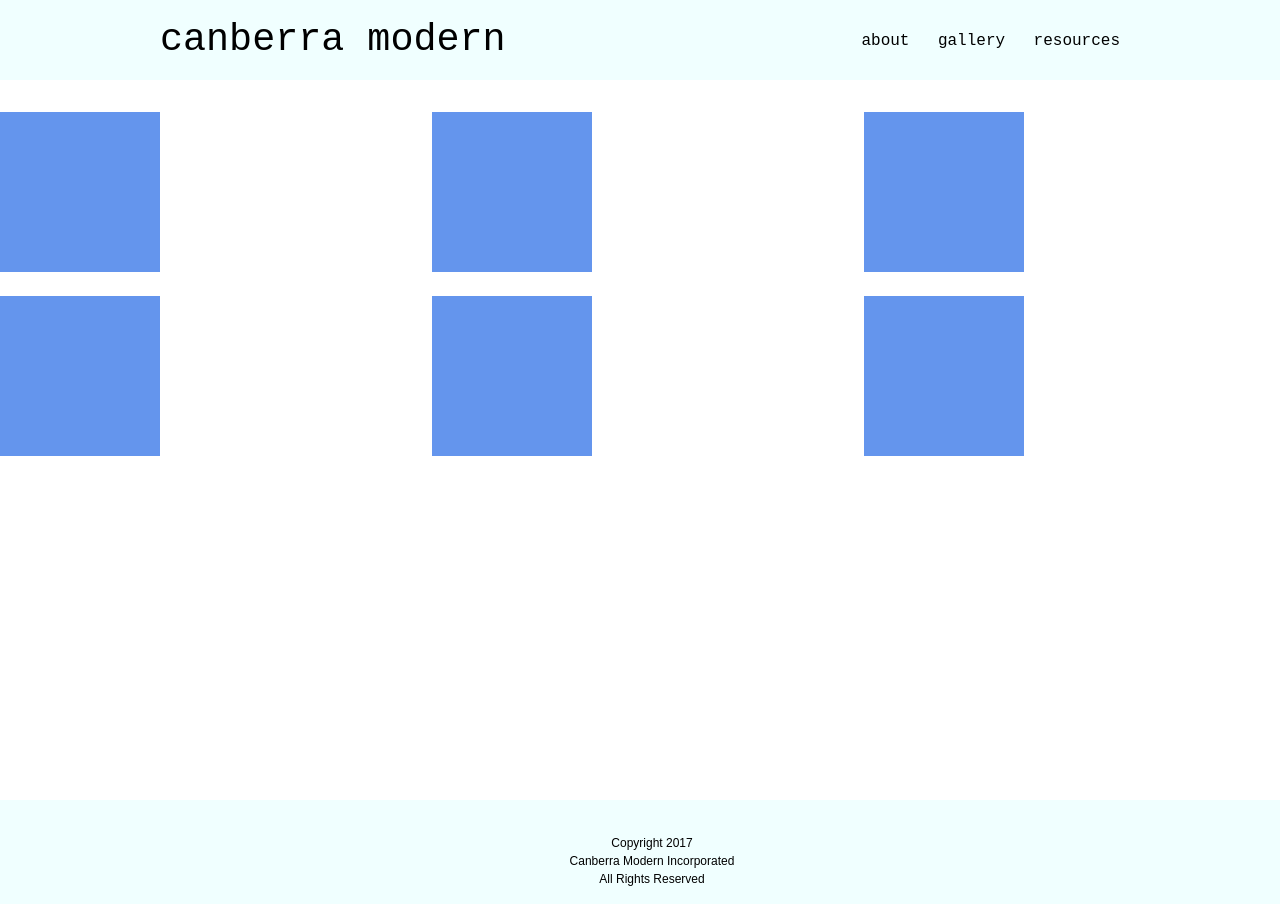
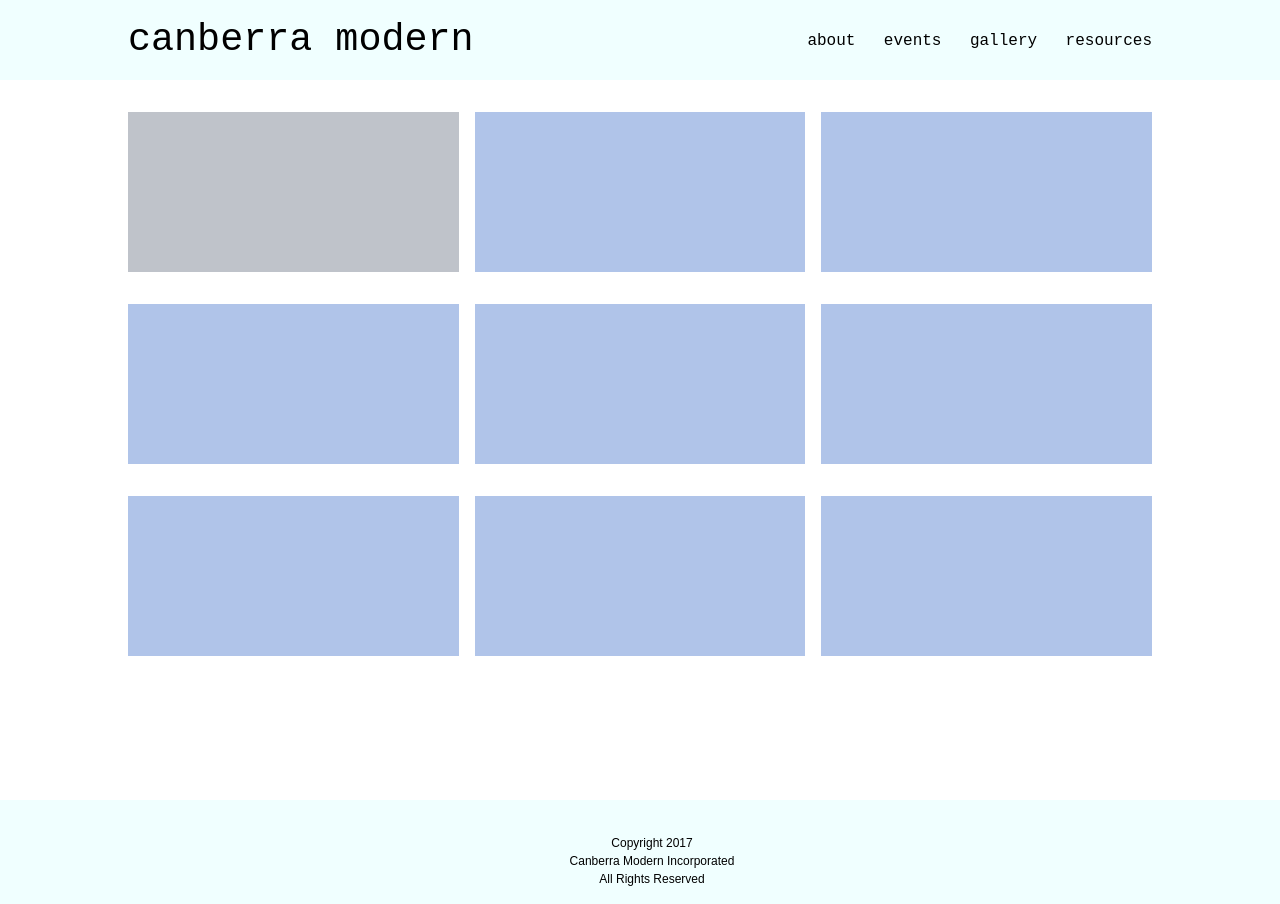
Before and after one commit to ldduck/11056-CanberraModern, a plain HTML site: page gallery.html in a window 1280 px wide. Drawn offline with Linux system fonts and the light colour scheme; a web font is replaced by a local one.

Commit message:
21/04/23-12:00

```diff
--- a/assets/css/styles.css
+++ b/assets/css/styles.css
@@ -67,7 +67,7 @@ main p {
     font-weight: lighter;
     line-height: 1.4em;
     margin-bottom: 1.2em;
-    padding-left: 2em;
+    padding-left: 1.2em;
     text-align: center;
 }
 
@@ -84,7 +84,7 @@ main p {
 
 
 .inner {
-    width: 75%;
+    width: 80%;
     margin: 0 auto;
 }
 
@@ -170,19 +170,20 @@ a:active {
 .gallery {
     display: grid;
     grid-template-columns: 1fr 1fr 1fr;
+    grid-template-rows: 1fr 1fr 1fr;
     column-gap: 1em;
-    row-gap: 1.5em;
+    row-gap: 2em;
     margin: 2em 0;
 }
 
-/*Visual Copy Final TBD - I wanted to learn/get this working first*/
+/*Box Styling*/
 .gallery div {
-    background-color: cornflowerblue;
+    background-color: rgb(176, 196, 233);
     min-height: 10em;
     display: flex;
     align-items: center;
     justify-content: center;
-    width: 10em;
+
 }
 
 /*Gallery Images*/
@@ -190,7 +191,7 @@ a:active {
     background-image: url(../images/universityhouse.png);
     background-repeat: no-repeat;
     background-size: cover;
-    filter: grayscale(0);
+    filter: grayscale(0.8);
 }
 
 .gallery h3 {
@@ -199,7 +200,7 @@ a:active {
     display: none;
 }
 .gallery div:hover {
-    filter: grayscale(0.8);
+    filter: grayscale(0);
 }
 .gallery div:hover h3 {
     display: block;
--- a/gallery.html
+++ b/gallery.html
@@ -21,6 +21,7 @@
                         <nav>
                             <ul>
                                 <li><a href="about.html">about</a></li>
+                                <li><a href="events.html">events</a></li>
                                 <li><a href="gallery.html">gallery</a></li>
                                 <li><a href="resources.html">resources</a></li>
                             </ul>
@@ -28,7 +29,7 @@
                     </div>
                 </header>
 
-                    <div>
+                    <div class="inner">
                         <div class="gallery">
                             <div class="universityhouse">
                                 <h3>University House</h3>
@@ -48,9 +49,17 @@
                             <div>
                                 <h3>Colonial Mutual</h3>
                             </div>
+                            <div>
+                                <h3>Colonial Mutual2</h3>
+                            </div>
+                            <div>
+                                <h3>Colonial Mutual</h3>
+                            </div>
+                            <div>
+                                <h3>Colonial Mutual</h3>
+                            </div>
                         </div>
                     </div>
-                 </div>
             </main>
         </div>
     </div>
```
Also changed, not shown: index.html (+6 -0 lines).
